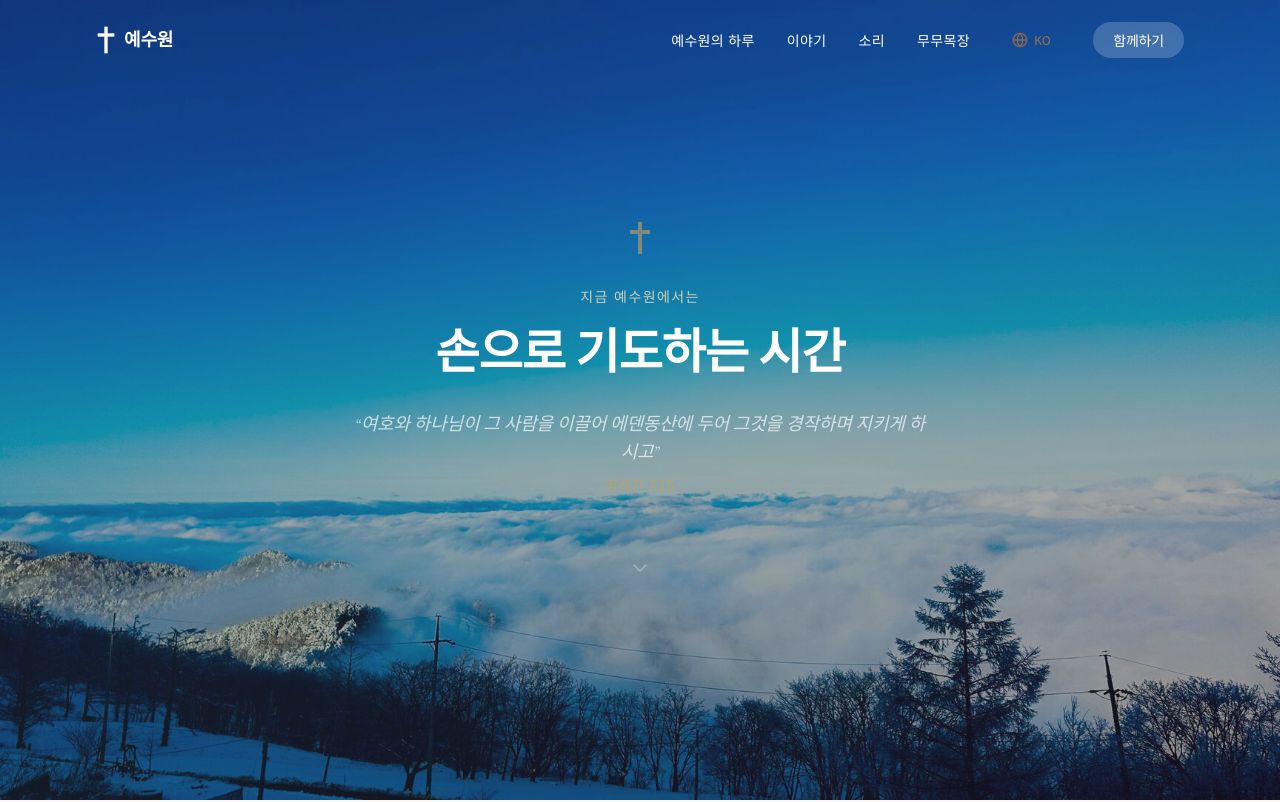
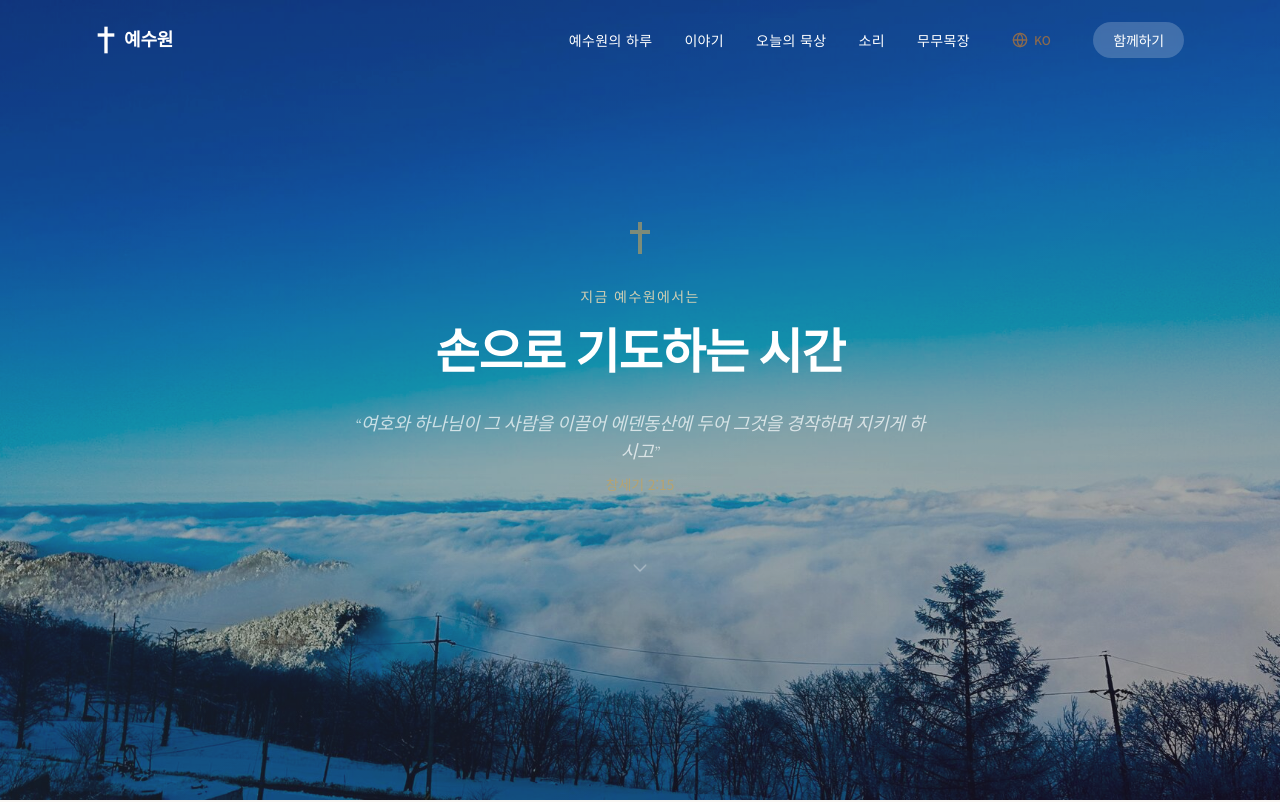
Before and after one commit to MooMoo-Grange/moomoo-tech-blog, a Next.js app: page / in a window 1280 px wide. Shown: the top 802 px of the page. Built offline with nearby package versions, Linux system fonts and the light colour scheme.

Commit message:
fix: add 오늘의 묵상 to navigation

```diff
--- a/components/layout/Navigation.tsx
+++ b/components/layout/Navigation.tsx
@@ -9,6 +9,7 @@ import LanguageSwitcher from "@/components/LanguageSwitcher"
 const navLinks = [
   { key: "the-day", label: "예수원의 하루", path: "/the-day" },
   { key: "story", label: "이야기", path: "/story" },
+  { key: "daily-word", label: "오늘의 묵상", path: "/daily-word" },
   { key: "voice", label: "소리", path: "/founders/archive/lectures" },
   { key: "grange", label: "무무목장", path: "/identity/moomoo-grange" },
 ]
```
